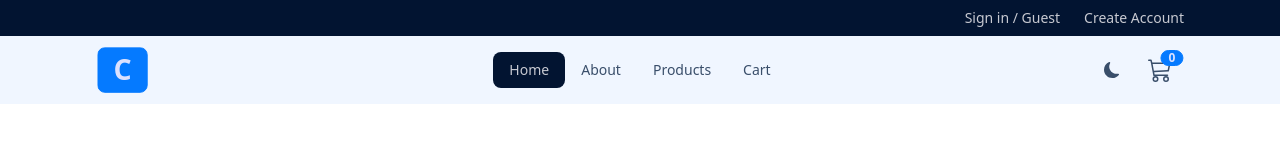
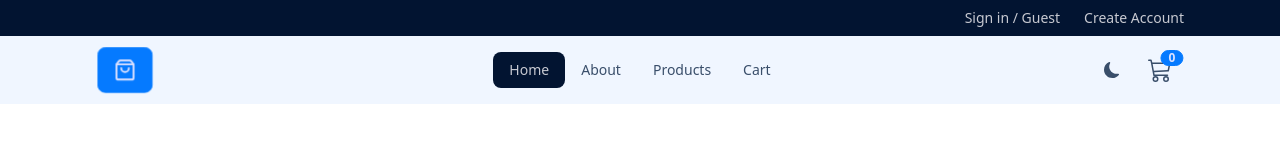
Before and after one commit to Rethabile2004/comfy-store-react.js, a React (Vite) app: page / in a window 1280 px wide. Shown: the top 160 px of the page. Built offline with nearby package versions, Linux system fonts and the light colour scheme; no server answers.

Commit message:
replace: navbar logo

```diff
--- a/src/components/Navbar.jsx
+++ b/src/components/Navbar.jsx
@@ -5,6 +5,7 @@ import NavLinks from './NavLinks';
 
 import { useDispatch, useSelector } from 'react-redux';
 import { toggleTheme } from '../features/user/userSlice';
+import { ShoppingBag, Smartphone } from 'lucide-react';
 
 const Navbar = () => {
   const dispatch = useDispatch();
@@ -24,7 +25,7 @@ const Navbar = () => {
             to='/'
             className='hidden lg:flex btn btn-primary text-3xl items-center'
           >
-            C
+            <ShoppingBag />
           </NavLink>
           {/* DROPDOWN */}
           <div className='dropdown'>
```
